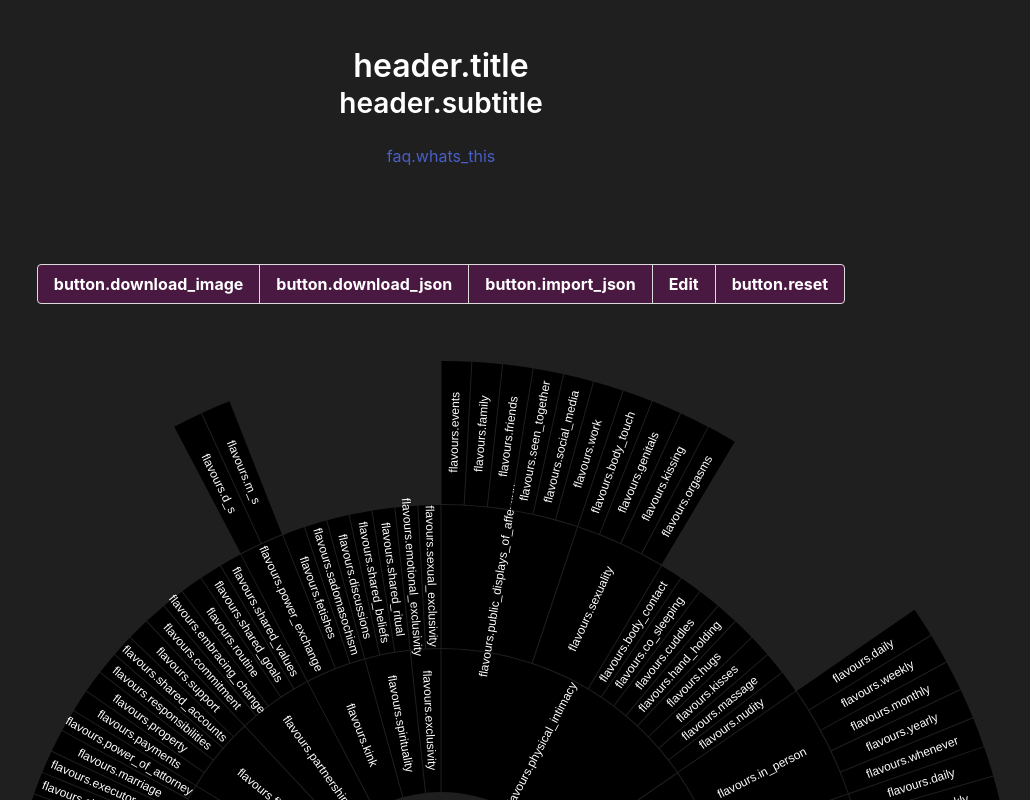
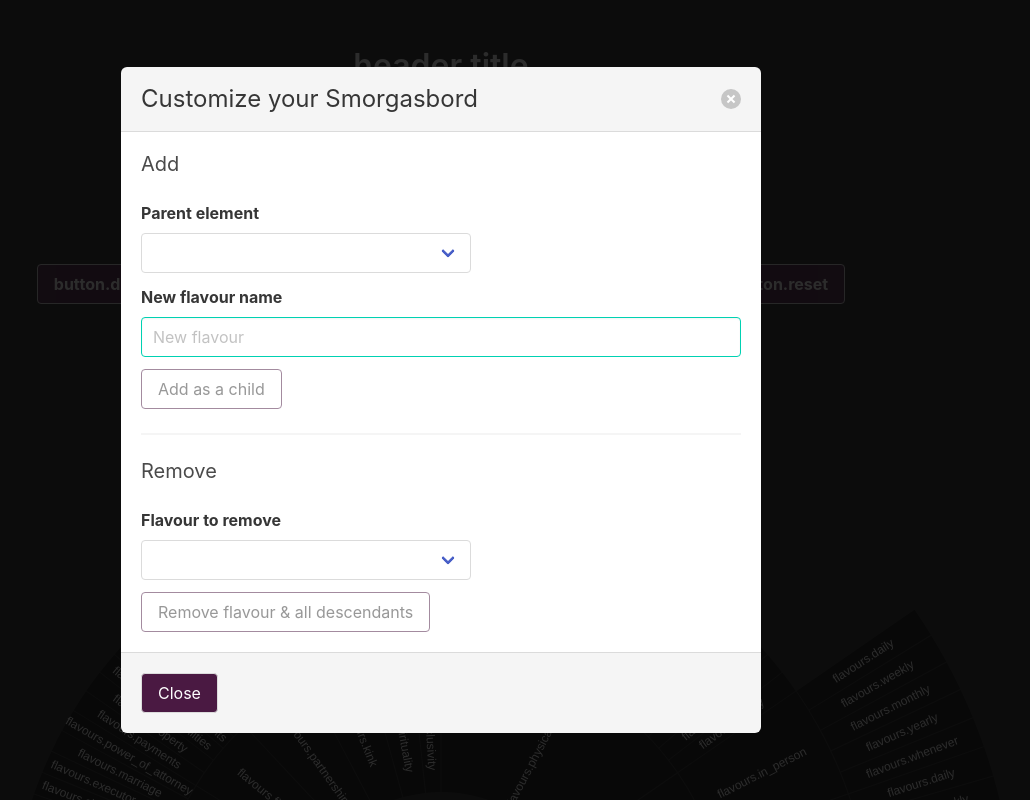
Before and after one commit to duizendnegen/sunburst-smorgasbord, a React (Create React App) app: page / in a window 1280 px wide. Shown: the top 800 px of the page, without its empty margins (199-1229 px from the left). Built offline with nearby package versions, Linux system fonts and the light colour scheme; the HTML template or start-up script is replaced by a standard one.

Commit message:
Remove flavours, pull out to separate forms

```diff
--- a/src/App.css
+++ b/src/App.css
@@ -21,6 +21,11 @@ footer.footer {
   color: #ccc;
 }
 
+.button[disabled] {
+  border-color: #4a1942;
+  color: #333;
+}
+
 .content h1, .content h2, .content h3, .content h4, .content h5, .content h6 {
   color: #fff;
 }
--- a/src/App.tsx
+++ b/src/App.tsx
@@ -16,9 +16,9 @@ import EditModal from './components/EditModal/EditModal';
 const App = () => {
   const { t, i18n } = useTranslation();
 
-  const [flavours, setFlavours] = useState([]);
+  const [flavours, setFlavours] = useState<Flavour[]>([]);
   const [hierchicalFlavours, setHierarchicalFlavours] = useState<d3.HierarchyNode<Flavour>>();
-  const [editModalActive, setEditModalActive] = useState(false);
+  const [editModalActive, setEditModalActive] = useState<boolean>(true);
 
   const changeLanguage = (lang) => {
     i18n.changeLanguage(lang);
@@ -91,7 +91,7 @@ const App = () => {
     setEditModalActive(!editModalActive);
   }
 
-  const handleEditModalChange = (data: any) => {
+  const handleEditModalChange = (data: Flavour[]) => {
     setFlavours(data);
   }
 
--- /dev/null
+++ b/src/components/AddFlavourForm/AddFlavourForm.tsx
@@ -0,0 +1,65 @@
+import { useState } from "react";
+import { useTranslation } from "react-i18next";
+import Flavour from "../../interfaces";
+
+interface AddFlavourFormProps {
+  onAdd: (name: string, parentUuid: string) => void;
+  flavours: Flavour[];
+}
+
+const AddFlavourForm = ({ onAdd, flavours } : AddFlavourFormProps) => {
+  const { t } = useTranslation();
+
+  const [parentUuidToAddFlavourTo, setparentUuidToAddFlavourTo] = useState('');
+  const [newFlavourName, setNewFlavourName] = useState('');
+
+  const addNewFlavour = () => {
+    onAdd(newFlavourName, parentUuidToAddFlavourTo);
+    setparentUuidToAddFlavourTo('');
+    setNewFlavourName('');
+  }
+
+  return (
+    <div>
+      <div className="field">
+        <label className="label">Parent element</label>
+        <div className="control">
+          <div className="select">
+            <select value={parentUuidToAddFlavourTo} onChange={(e) => setparentUuidToAddFlavourTo(e.target.value)}>
+              <option value=''></option>
+              {flavours.map((flavour) => (
+                <option value={flavour.uuid} key={flavour.uuid}>
+                  { flavour.key ? t('flavours.' + flavour.key) : flavour.name }
+                </option>
+              ))}
+            </select>
+          </div>
+        </div>
+      </div>
+      <div className="field">
+        <label className="label">New flavour name</label>
+        <div className="control">
+          <input
+            className="input is-primary"
+            type="text"
+            placeholder="New flavour"
+            onChange={(e) => setNewFlavourName(e.target.value)}
+            value={newFlavourName}></input>
+        </div>
+      </div>
+
+      <div className="field">
+        <div className="control">
+          <button
+            className="button"
+            onClick={addNewFlavour}
+            disabled={parentUuidToAddFlavourTo === '' || newFlavourName === ''}>
+            Add as a child
+          </button>
+        </div>
+      </div>
+    </div>
+  )
+}
+
+export default AddFlavourForm;
--- a/src/components/EditModal/EditModal.tsx
+++ b/src/components/EditModal/EditModal.tsx
@@ -1,32 +1,42 @@
-import { useState } from 'react';
 import { v4 as uuidv4 } from 'uuid';
+import Flavour from '../../interfaces';
+import AddFlavourForm from '../AddFlavourForm/AddFlavourForm';
+import RemoveFlavourForm from '../RemoveFlavourForm/RemoveFlavourForm';
 
 interface EditModalProps {
   isActive: boolean;
-  flavours: any; // TODO better type
+  flavours: Flavour[];
   onClose: () => void;
-  onChange: (data: any) => void; // TODO better parameter type
+  onChange: (data: Flavour[]) => void;
 }
 
 const EditModal = ({ isActive, flavours, onClose, onChange } : EditModalProps) => {
-  // TODO think about good way of initializing the values (first element from flavours? Default empty and disable adding when nothing is selected?)
-  const [parentIdToAddFlavourTo, setParentIdToAddFlavourTo] = useState('');
-  const [newFlavourName, setNewFlavourName] = useState('');
-  const [flavourToRemove, setFlavourToRemove] = useState(''); // TODO implement the relevant logic including removing all descendants
-
-  const addNewFlavour = () => {
+  const addNewFlavour = (newFlavourName, parentUuidToAddFlavourTo) => {
     let flavour = {
       "uuid": uuidv4(),
-      "parentId": parentIdToAddFlavourTo, // TODO change this to parentUuid when pulling upstream changes
+      "parentUuid": parentUuidToAddFlavourTo, // TODO change this to parentUuid when pulling upstream changes
       "name": newFlavourName,
       "value": 1000, // TODO gotta do some magic here, have to start to dynamically calculate the vaule instead...
       "state":"NO"
     }
 
-    onChange([ flavour, ... flavours]);
+    onChange([flavour, ...flavours]);
+  }
 
-    setParentIdToAddFlavourTo('');
-    setNewFlavourName('');
+  const removeFlavourAndDescendents = (flavourUuid) => {
+    let flavourUuidsToRemove = [ flavourUuid, ...findAllDescendants(flavourUuid) ];
+    console.log(flavourUuidsToRemove);
+    onChange(flavours.filter(flavour => !flavourUuidsToRemove.includes(flavour.uuid)));
+  }
+
+  const findAllDescendants = (flavourUuid) => {
+    let children = flavours
+      .filter(flavour => flavour.parentUuid === flavourUuid)
+      .map(flavour => flavour.uuid);
+
+    let descendants = children.flatMap(uuid => findAllDescendants(uuid));
+
+    return children.concat(descendants);
   }
 
   return (
@@ -39,63 +49,16 @@ const EditModal = ({ isActive, flavours, onClose, onChange } : EditModalProps) =
         </header>
         <section className="modal-card-body">
           <h3 className="subtitle is-5">Add</h3>
-          <div className="field">
-            <label className="label">Parent element</label>
-            <div className="control">
-              <div className="select">
-                <select value={parentIdToAddFlavourTo} onChange={(e) => setParentIdToAddFlavourTo(e.target.value)}>
-                  <option value=''></option>
-                  {flavours.map((flavour) => (
-                    <option value={flavour.uuid} key={flavour.uuid}>
-                      {flavour.name}
-                    </option>
-                  ))}
-                </select>
-              </div>
-            </div>
-          </div>
-          <div className="field">
-            <label className="label">New flavour name</label>
-            <div className="control">
-              <input
-                className="input is-primary"
-                type="text"
-                placeholder="New flavour"
-                onChange={(e) => setNewFlavourName(e.target.value)}
-                value={newFlavourName}></input>
-            </div>
-          </div>
-          <div className="field">
-            <div className="control">
-              <button className="button" onClick={addNewFlavour}>
-                Add as a child
-              </button>
-            </div>
-          </div>
+          <AddFlavourForm
+            flavours={flavours}
+            onAdd={addNewFlavour}
+          ></AddFlavourForm>
           <hr></hr>
           <h3 className="subtitle is-5">Remove</h3>
-          <div className="field">
-            <label className="label">Parent element</label>
-            <div className="control">
-              <div className="select">
-                <select>
-                  <option value=''></option>
-                  {flavours.map((flavour) => (
-                    <option value={flavour.uuid} key={flavour.uuid}>
-                      {flavour.name}
-                    </option>
-                  ))}
-                </select>
-              </div>
-            </div>
-          </div>
-          <div className="field">
-            <div className="control">
-              <button className="button">
-                Remove flavour &amp; all descendants
-              </button>
-            </div>
-          </div>
+          <RemoveFlavourForm
+            flavours={flavours}
+            onRemove={removeFlavourAndDescendents}
+          ></RemoveFlavourForm>
         </section>
         <footer className="modal-card-foot">
           <button className="button" onClick={onClose}>Close</button>
--- /dev/null
+++ b/src/components/RemoveFlavourForm/RemoveFlavourForm.tsx
@@ -0,0 +1,51 @@
+import { useState } from "react";
+import { useTranslation } from "react-i18next";
+import Flavour from "../../interfaces";
+
+interface RemoveFlavourFormProps {
+  onRemove: (uuid: string) => void;
+  flavours: Flavour[];
+}
+
+const RemoveFlavourForm = ({ onRemove, flavours } : RemoveFlavourFormProps) => {
+  const { t } = useTranslation();
+
+  const [flavourToRemove, setFlavourToRemove] = useState('');
+
+  const removeFlavour = () => {
+    onRemove(flavourToRemove);
+    setFlavourToRemove('');
+  }
+
+  return (
+    <div>
+      <div className="field">
+        <label className="label">Flavour to remove</label>
+        <div className="control">
+          <div className="select">
+          <select value={flavourToRemove} onChange={(e) => setFlavourToRemove(e.target.value)}>
+              <option value=''></option>
+              {flavours.map((flavour) => (
+                <option value={flavour.uuid} key={flavour.uuid}>
+                { flavour.key ? t('flavours.' + flavour.key) : flavour.name }
+                </option>
+              ))}
+            </select>
+          </div>
+        </div>
+      </div>
+      <div className="field">
+        <div className="control">
+          <button
+            className='button'
+            onClick={removeFlavour}
+            disabled={flavourToRemove === ''}>
+            Remove flavour &amp; all descendants
+          </button>
+        </div>
+      </div>
+    </div>
+  )
+}
+
+export default RemoveFlavourForm;
--- a/src/components/Smorgasbord/Smorgasbord.tsx
+++ b/src/components/Smorgasbord/Smorgasbord.tsx
@@ -153,7 +153,7 @@ const Smorgasbord = ({ hierchicalFlavours, onElementClick } : SmorgasbordProps)
             fillOpacity="1.0"
             dy="0.32em"
             style={{fontFamily: 'sans-serif', fontSize: '12px', textAnchor: 'middle'}}>
-            {t('flavours.' + d.data.key)}
+            { d.data.key ? t('flavours.' + d.data.key) : d.data.name }
           </text>
         </g>
       ))}
--- a/src/interfaces.tsx
+++ b/src/interfaces.tsx
@@ -1,7 +1,8 @@
 interface Flavour {
   uuid: string,
   parentUuid: string,
-  key: string,
+  key?: string,
+  name?: string,
   value: number,
   state?: string,
 }
```
